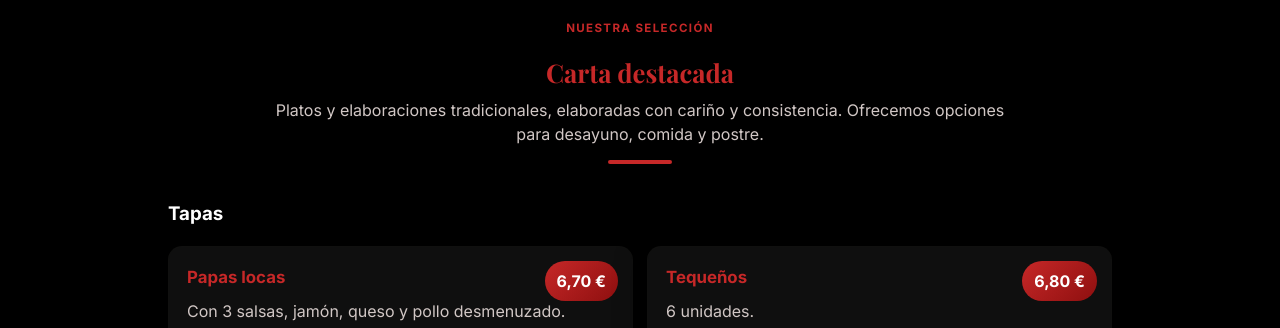
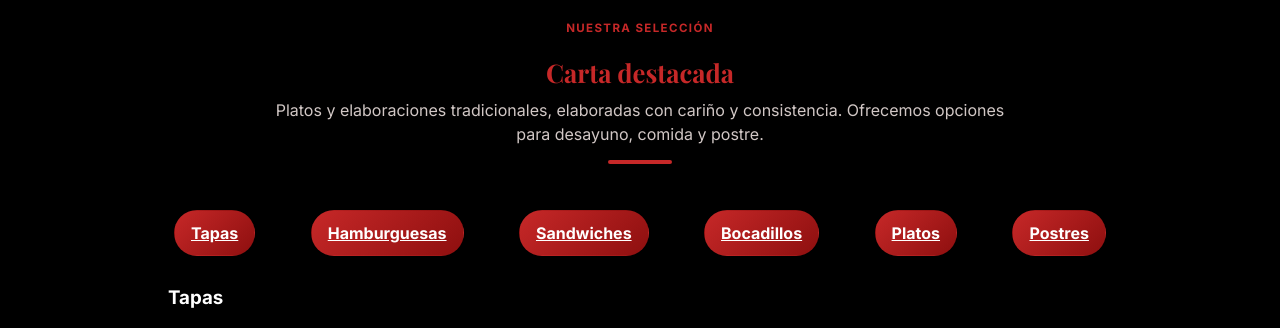
Before and after one commit to cairos02/Punto-Blanco-, a plain HTML site: page index.html in a window 1280 px wide. Shown: the part 566-894 px from the top of the page. Drawn offline with nearby package versions, Linux system fonts and the light colour scheme.

Commit message:
Add files via upload

```diff
--- a/index.html
+++ b/index.html
@@ -44,7 +44,7 @@
 
         /* Header */
         .topbar{padding:12px 0}
-        .brand{font-family:'Playfair Display', Georgia, serif;font-size:1.35rem;color:var(--accent-2);font-weight:700}
+        .brand{font-family:'Playfair Display', Georgia, serif;font-size:1.35rem;color:var(--accent-2);font-weight:700;display:inline-block}
         nav{display:flex;justify-content:space-between;align-items:center}
         .nav-links{display:flex;gap:18px}
         .nav-links a{font-weight:600;color:var(--muted);padding:8px;border-radius:8px}
@@ -79,6 +79,10 @@
         .section-heading{text-align:center;margin-bottom:36px}
         .section-heading h2{font-family:'Playfair Display', serif;font-size:1.6rem;margin:6px 0}
         .section-heading p{max-width:760px;margin:0 auto;color:var(--muted)}
+        .category-nav{display:flex;gap:10px;overflow:auto;padding:10px 6px;margin:12px 0 18px}
+        .category-nav a{flex:0 0 auto;background:linear-gradient(135deg,var(--accent),var(--accent-2));border:1px solid transparent;color:var(--white);padding:10px 16px;border-radius:999px;font-weight:700;white-space:nowrap;box-shadow:var(--shadow)}
+        .category-nav a:focus,.category-nav a:hover{filter:brightness(0.94);outline:none}
+        .category-nav a.active{background:var(--accent-2);box-shadow:var(--shadow-lg)}
 
         /* Menu grid */
         .menu-tabs{display:none}
@@ -159,9 +163,18 @@
                     <p>Platos y elaboraciones tradicionales, elaboradas con cariño y consistencia. Ofrecemos opciones para desayuno, comida y postre.</p>
                 </div>
 
+                <nav class="category-nav" aria-label="Navegación de categorías">
+                    <a href="#tapas">Tapas</a>
+                    <a href="#hamburguesas">Hamburguesas</a>
+                    <a href="#sandwiches">Sandwiches</a>
+                    <a href="#bocadillos">Bocadillos</a>
+                    <a href="#platos">Platos</a>
+                    <a href="#postres">Postres</a>
+                </nav>
+
                 <!-- Menu organized by category -->
                 <div class="menu-category">
-                    <h3 class="category-title">Tapas</h3>
+                    <h3 id="tapas" class="category-title">Tapas</h3>
                     <div class="menu-grid">
                         <article class="menu-card" data-category="tapas">
                             <div class="price">6,70 €</div>
@@ -190,7 +203,7 @@
                 </div>
 
                 <div class="menu-category">
-                    <h3 class="category-title">Hamburguesas</h3>
+                    <h3 id="hamburguesas" class="category-title">Hamburguesas</h3>
                     <div class="menu-grid">
                         <article class="menu-card" data-category="hamburguesas">
                             <div class="price">4,90 €</div>
@@ -219,7 +232,7 @@
                 </div>
 
                 <div class="menu-category">
-                    <h3 class="category-title">Sandwiches</h3>
+                    <h3 id="sandwiches" class="category-title">Sandwiches</h3>
                     <div class="menu-grid">
                         <article class="menu-card" data-category="sandwiches">
                             <div class="price">4,50 €</div>
@@ -242,7 +255,7 @@
                 </div>
 
                 <div class="menu-category">
-                    <h3 class="category-title">Bocadillos</h3>
+                    <h3 id="bocadillos" class="category-title">Bocadillos</h3>
                     <div class="menu-grid">
                         <article class="menu-card" data-category="bocadillos">
                             <div class="price">5,20 €</div>
@@ -265,7 +278,7 @@
                 </div>
 
                 <div class="menu-category">
-                    <h3 class="category-title">Platos combinados</h3>
+                    <h3 id="platos" class="category-title">Platos combinados</h3>
                     <div class="menu-grid">
                         <article class="menu-card" data-category="platos">
                             <div class="price">8,50 €</div>
@@ -282,7 +295,7 @@
                 </div>
 
                 <div class="menu-category">
-                    <h3 class="category-title">Postres</h3>
+                    <h3 id="postres" class="category-title">Postres</h3>
                     <div class="menu-grid">
                         <article class="menu-card" data-category="postres">
                             <div class="price">5,90 €</div>
@@ -329,7 +342,7 @@
                         <h3>Información</h3>
                         <p><strong>Dirección:</strong> Prolongación Centinela, 1, Icod de los Vinos</p>
                         <p><strong>Teléfono:</strong> <a href="tel:+34922122094" style="color:inherit;">+34 922 12 20 94</a></p>
-                        <p><strong>Horario:</strong> L - D: 08:00 — 22:00</p>
+                        <p><strong>Horario:</strong> M - D: 08:00 — 22:00</p>
                         <div style="margin-top:12px">
                             <a class="btn btn-primary" href="tel:+34922122094">Llamar</a>
                             <a class="btn" href="https://www.google.com/maps" target="_blank" rel="noopener">Cómo llegar</a>
```
